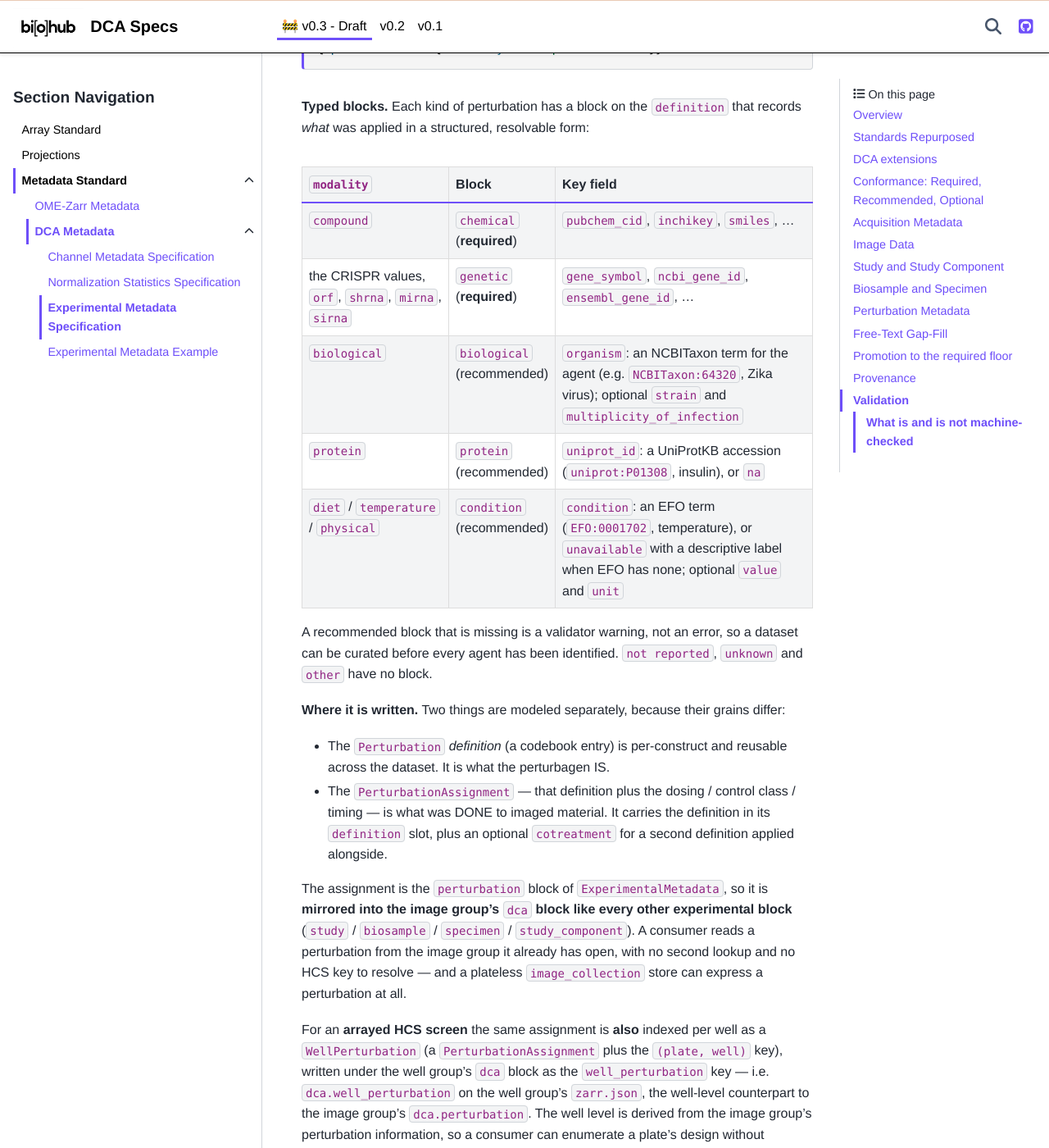
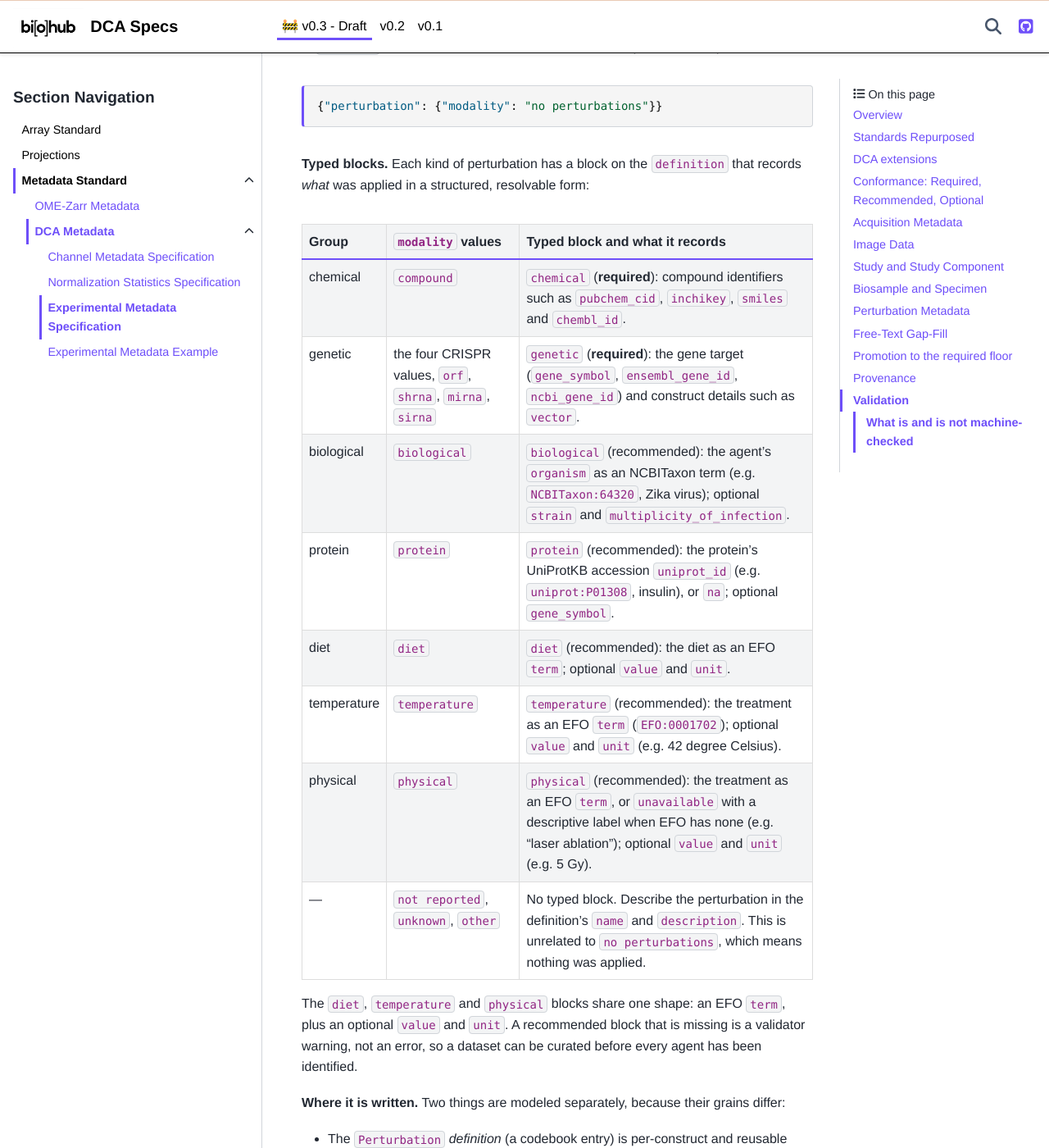
Before and after one commit to chanzuckerberg/dynamic-cell-atlas-specs, a Sphinx documentation site: the page built from docs/v0.3/experimental-metadata.rst, in a window 1280 px wide and 1400 px high, scrolled down 14542 px. Shown: the whole window at 82% size. Built offline with Sphinx 7.4.7 and the PyData theme 0.15.4, drawn with Linux system fonts in a browser that asks for light colours; some of the changed text lies outside the part shown.

Commit message:
feat(schema): diet, temperature and physical blocks; clearer perturbation docs
- The shared condition block is split into diet, temperature and physical
  slots, so every modality outside the chemical and genetic families has
  a block of its own name. All three use one class, ConditionPerturbation,
  whose EFO term field is renamed condition -> term.
- Docs: the typed-blocks table groups modalities and says what each block
  records; the no-block row points to name and description and is
  distinguished from "no perturbations"; the intro no longer implies only
  chemical and genetic blocks exist; the CELLxGENE schema 7.1 is linked
  on its first mention on each page.

Co-Authored-By: Claude Opus 5.5 <noreply@anthropic.com>

```diff
--- a/docs/v0.3/experimental-metadata.rst
+++ b/docs/v0.3/experimental-metadata.rst
@@ -593,14 +593,17 @@ Perturbation Metadata
 ---------------------
 
 Perturbation metadata is modeled as a **modality-agnostic ``Perturbation``**
-(mapped to the OME ``Reagent`` entity), specialized by a ``modality`` discriminator
-into a **chemical** or **genetic** block. This generalizes beyond chemical
-perturbation to **CRISPR / gene knockout / ORF** (and diet, protein, temperature,
-physical and biological perturbations).
+(mapped to the OME ``Reagent`` entity). Its ``modality`` names the kind of
+perturbation, and a **typed block** records what was applied, such as a compound's
+PubChem ID or a pathogen's NCBITaxon term (see
+:ref:`Typed blocks <v03-experimental-typed-blocks>` below).
+
 The genetic block carries the gene target that CellPainting Gallery cannot express
-(its ``Treatment_Category`` enum names ``CRISPR``/``ORF`` but provides no gene
-field). The fields are harmonized across two sources: OME/Bio-Formats ``Reagent``
-and the CellPainting Gallery ``Treatment_*`` fields.
+(its ``Treatment_Category`` enum names ``CRISPR``/``ORF`` but provides no gene field).
+The chemical and genetic fields are harmonized across two sources: OME/Bio-Formats
+``Reagent`` and the CellPainting Gallery ``Treatment_*`` fields. The other blocks use
+the ontologies the `CELLxGENE schema 7.1 <https://github.com/chanzuckerberg/single-cell-curation/blob/main/schema/7.1.0/schema.md>`__ uses for the same perturbations
+(NCBITaxon, UniProt, EFO).
 
 These fields apply to **any perturbation dataset**, not just CellPainting Gallery
 ones; the ``cpg:`` entries are alignment mappings (provenance), not a
@@ -624,37 +627,58 @@ of a screen's layout. The ``chemical`` vs ``genetic`` block is required accordin
 
    {"perturbation": {"modality": "no perturbations"}}
 
+.. _v03-experimental-typed-blocks:
+
 **Typed blocks.** Each kind of perturbation has a block on the ``definition`` that
 records *what* was applied in a structured, resolvable form:
 
 .. list-table::
    :header-rows: 1
-   :widths: 30 18 52
+   :widths: 13 27 60
 
-   * - ``modality``
-     - Block
-     - Key field
-   * - ``compound``
-     - ``chemical`` (**required**)
-     - ``pubchem_cid``, ``inchikey``, ``smiles``, …
-   * - the CRISPR values, ``orf``, ``shrna``, ``mirna``, ``sirna``
-     - ``genetic`` (**required**)
-     - ``gene_symbol``, ``ncbi_gene_id``, ``ensembl_gene_id``, …
-   * - ``biological``
-     - ``biological`` (recommended)
-     - ``organism``: an NCBITaxon term for the agent (e.g. ``NCBITaxon:64320``,
-       Zika virus); optional ``strain`` and ``multiplicity_of_infection``
-   * - ``protein``
-     - ``protein`` (recommended)
-     - ``uniprot_id``: a UniProtKB accession (``uniprot:P01308``, insulin), or ``na``
-   * - ``diet`` / ``temperature`` / ``physical``
-     - ``condition`` (recommended)
-     - ``condition``: an EFO term (``EFO:0001702``, temperature), or ``unavailable``
-       with a descriptive label when EFO has none; optional ``value`` and ``unit``
+   * - Group
+     - ``modality`` values
+     - Typed block and what it records
+   * - chemical
+     - ``compound``
+     - ``chemical`` (**required**): compound identifiers such as ``pubchem_cid``,
+       ``inchikey``, ``smiles`` and ``chembl_id``.
+   * - genetic
+     - the four CRISPR values, ``orf``, ``shrna``, ``mirna``, ``sirna``
+     - ``genetic`` (**required**): the gene target (``gene_symbol``,
+       ``ensembl_gene_id``, ``ncbi_gene_id``) and construct details such as ``vector``.
+   * - biological
+     - ``biological``
+     - ``biological`` (recommended): the agent's ``organism`` as an NCBITaxon term
+       (e.g. ``NCBITaxon:64320``, Zika virus); optional ``strain`` and
+       ``multiplicity_of_infection``.
+   * - protein
+     - ``protein``
+     - ``protein`` (recommended): the protein's UniProtKB accession ``uniprot_id``
+       (e.g. ``uniprot:P01308``, insulin), or ``na``; optional ``gene_symbol``.
+   * - diet
+     - ``diet``
+     - ``diet`` (recommended): the diet as an EFO ``term``; optional ``value`` and
+       ``unit``.
+   * - temperature
+     - ``temperature``
+     - ``temperature`` (recommended): the treatment as an EFO ``term``
+       (``EFO:0001702``); optional ``value`` and ``unit`` (e.g. 42 degree Celsius).
+   * - physical
+     - ``physical``
+     - ``physical`` (recommended): the treatment as an EFO ``term``, or
+       ``unavailable`` with a descriptive label when EFO has none (e.g. "laser
+       ablation"); optional ``value`` and ``unit`` (e.g. 5 Gy).
+   * - —
+     - ``not reported``, ``unknown``, ``other``
+     - No typed block. Describe the perturbation in the definition's ``name`` and
+       ``description``. This is unrelated to ``no perturbations``, which means nothing
+       was applied.
 
-A recommended block that is missing is a validator warning, not an error, so a
-dataset can be curated before every agent has been identified. ``not reported``,
-``unknown`` and ``other`` have no block.
+The ``diet``, ``temperature`` and ``physical`` blocks share one shape: an EFO ``term``,
+plus an optional ``value`` and ``unit``. A recommended block that is missing is a
+validator warning, not an error, so a dataset can be curated before every agent has
+been identified.
 
 .. _v03-experimental-perturbation-placement:
 
@@ -793,8 +817,7 @@ the two can never disagree:
 * ``not reported`` is for a perturbation of a kind the source does not state;
   ``unknown`` is for one whose kind cannot be determined at all.
 * The typed blocks carry the term CELLxGENE itself looks for: a ``protein`` block's
-  ``uniprot:`` accession, and the EFO diet or temperature term of a ``condition``
-  block.
+  ``uniprot:`` accession, and the EFO ``term`` of a ``diet`` or ``temperature`` block.
 * CELLxGENE 7.1 itself lists only ``chemical`` / ``diet`` / ``genetic`` / ``protein`` /
   ``temperature`` as types and the four CRISPR strategies plus ``control``; the values
   marked as DCA extensions go beyond it.
```
Also changed, not shown: docs/v0.3/index.rst (+6 -5 lines), docs/validation.md (+2 -2 lines), 5 other files.
